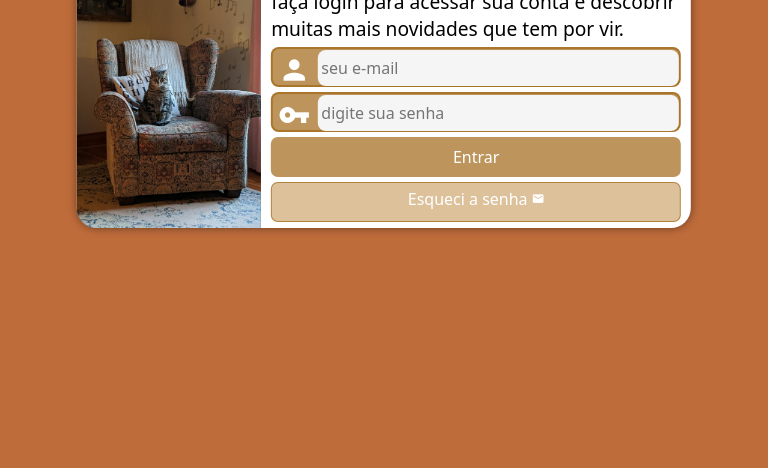
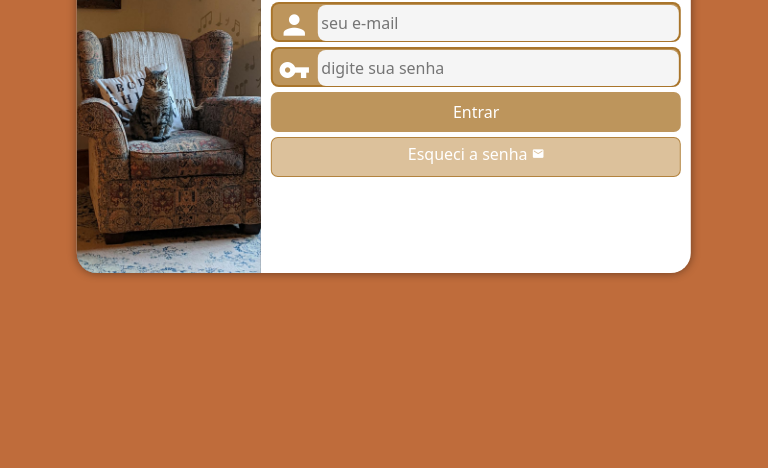
Before and after one commit to Deise-Ester/projeto-login, a plain HTML site: page index.html in a window 768 px wide. Shown: the part 332-800 px from the top of the page. Drawn offline with Linux system fonts and the light colour scheme.

Commit message:
ajustes em tela do celular

```diff
--- a/estilos/media-query.css
+++ b/estilos/media-query.css
@@ -6,7 +6,7 @@
     }
     section#login{
         width: 80vw;
-        height: 320px;
+        height: 410px;
 
     }
     section#login > div#imagem {
--- a/estilos/style.css
+++ b/estilos/style.css
@@ -32,7 +32,7 @@ section#login{
     overflow: hidden;
     background-color: white;
     width: 250px;
-    height: 520px;
+    height: 550px;
     border-radius: 20px;
     box-shadow: 0px 0px 10px rgba(0, 0, 0, 0.452);
     transform: translate(-50%, -50%);
```
